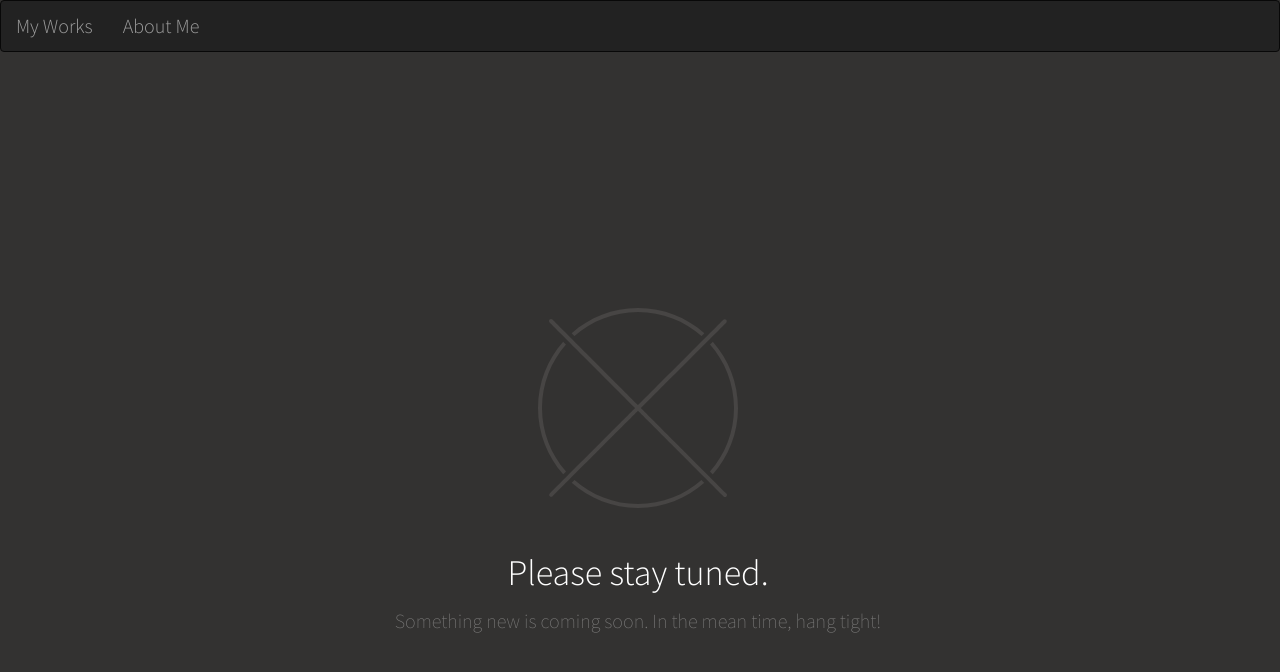
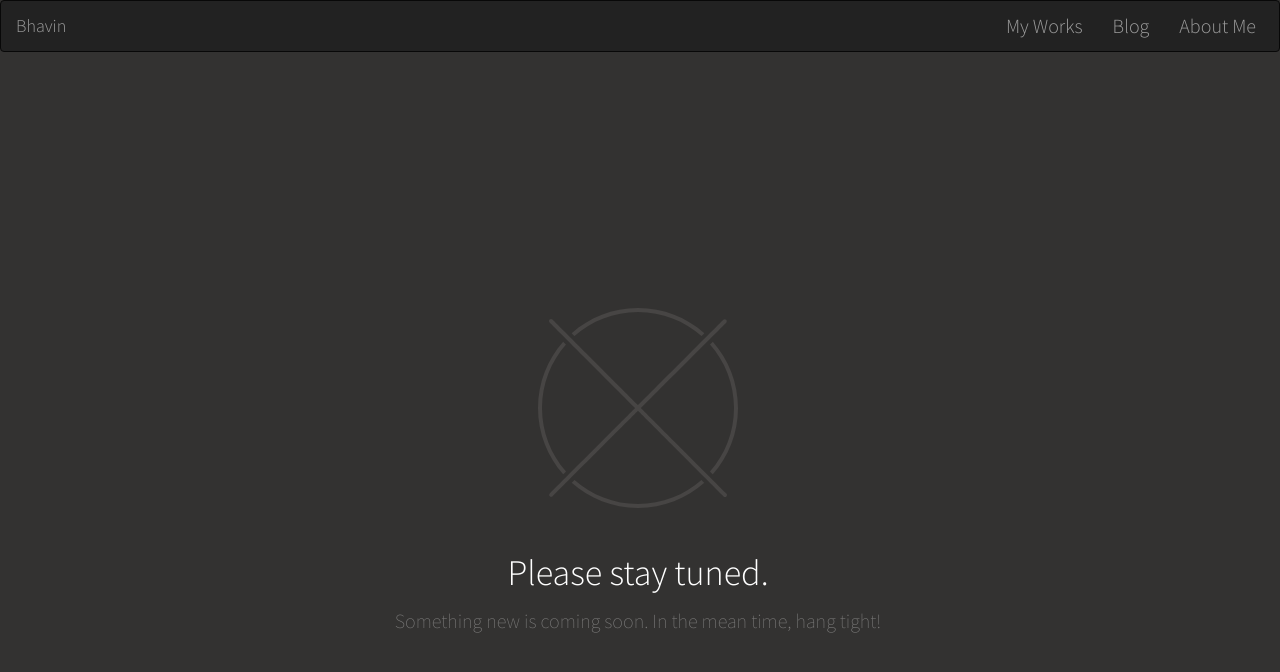
Before and after one commit to bhavin192/bhavin192.github.io, a plain HTML site: page index.html in a window 1280 px wide. Drawn offline with Linux system fonts and the light colour scheme.

Commit message:
Make navbar collapse

```diff
--- a/index.html
+++ b/index.html
@@ -14,10 +14,21 @@
 </head>
 <body>
   <nav class="navbar navbar-inverse">
-	<ul class = "nav navbar-nav">
-		<li><a href="#">My Works</a></li>
-		<li><a href="#">About Me</a></li>
-	</ul>
+
+	<button type="button" class="navbar-toggle" data-toggle="collapse" data-target="#myNavbar">
+		<span class="icon-bar"></span>
+		<span class="icon-bar"></span>
+		<span class="icon-bar"></span>
+	</button>
+	<a class="navbar-brand" href="#">Bhavin</a>
+
+	<div class="collapse navbar-collapse" id="myNavbar">
+		<ul class = "nav navbar-nav navbar-right">
+			<li><a href="#">My Works</a></li>
+			<li><a href="#">Blog</a></li>
+			<li><a href="#">About Me&nbsp&nbsp</a></li>
+		</ul>
+	</div>
   </nav>
   <div class="content">
     <img src="stay_tuned.svg"/>
```
